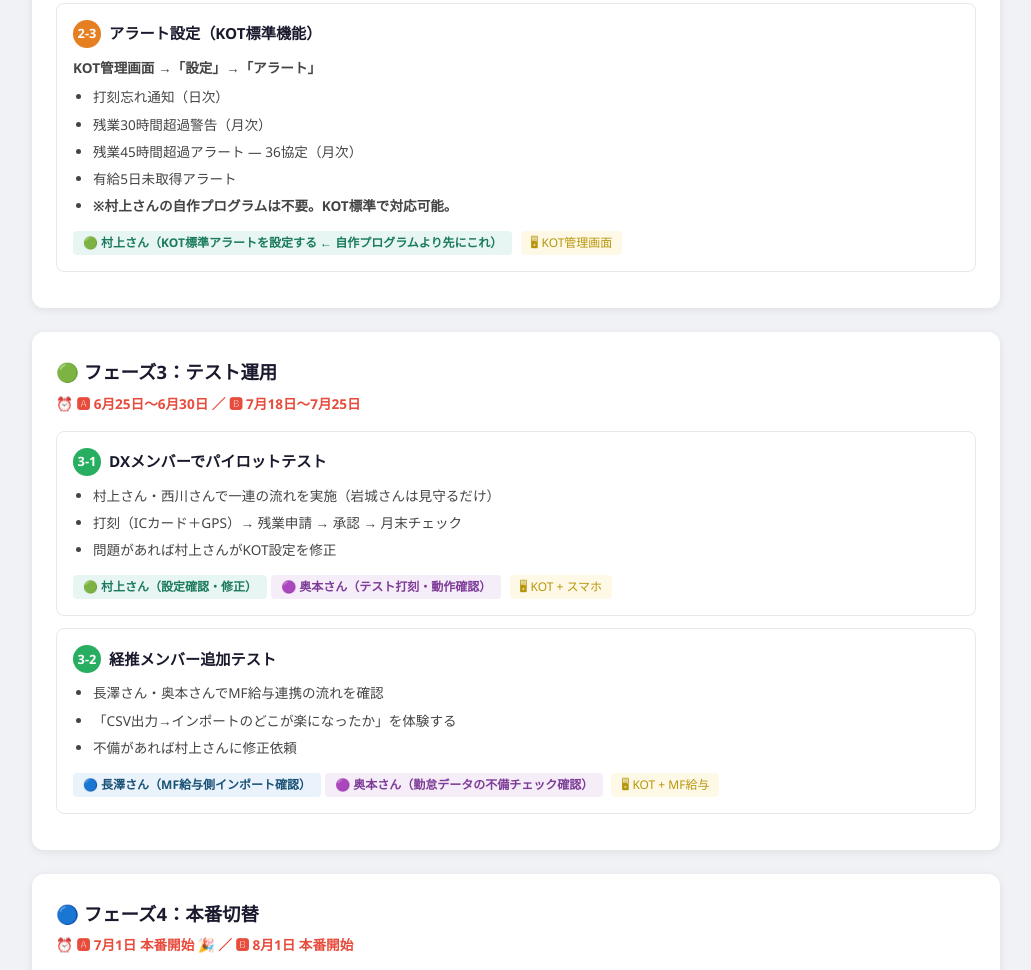
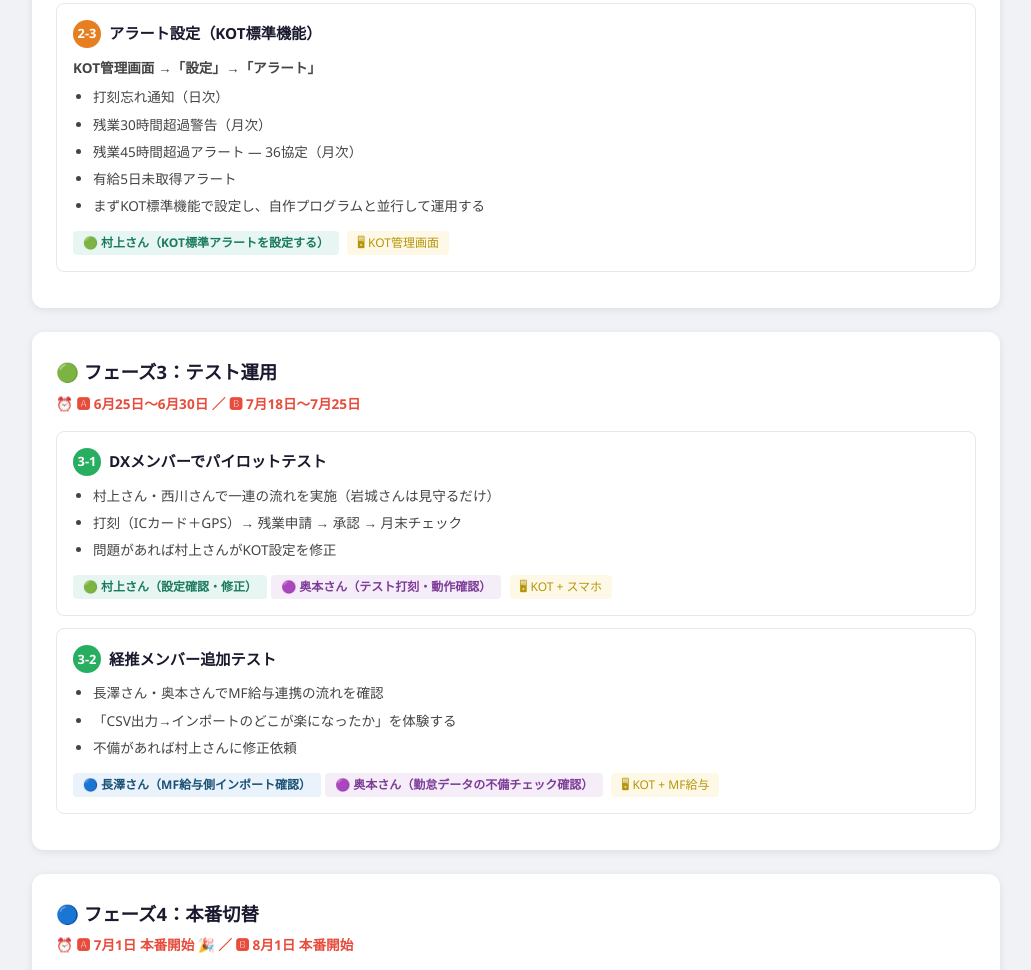
Before and after one commit to hiroshiiwaki-netizen/ohisama-dx-showcase, a plain HTML site: page kintai/KOT構築チェックリスト.html in a window 1280 px wide. Shown: the part 3989-4959 px from the top of the page, without its empty margins (124-1155 px from the left). Drawn offline with Linux system fonts and the light colour scheme.

Commit message:
fix: 2-3 アラート設定の表現を並行運用に修正

```diff
--- a/kintai/KOT構築チェックリスト.html
+++ b/kintai/KOT構築チェックリスト.html
@@ -305,10 +305,10 @@
           <li>残業30時間超過警告（月次）</li>
           <li>残業45時間超過アラート — 36協定（月次）</li>
           <li>有給5日未取得アラート</li>
-          <li><strong>※村上さんの自作プログラムは不要。KOT標準で対応可能。</strong></li>
+          <li>まずKOT標準機能で設定し、自作プログラムと並行して運用する</li>
         </ul>
       </div>
-      <span class="who-murakmi">🟢 村上さん（KOT標準アラートを設定する ← 自作プログラムより先にこれ）</span>
+      <span class="who-murakmi">🟢 村上さん（KOT標準アラートを設定する）</span>
       <span class="task-how">🖥 KOT管理画面</span>
     </div>
   </div>
```
